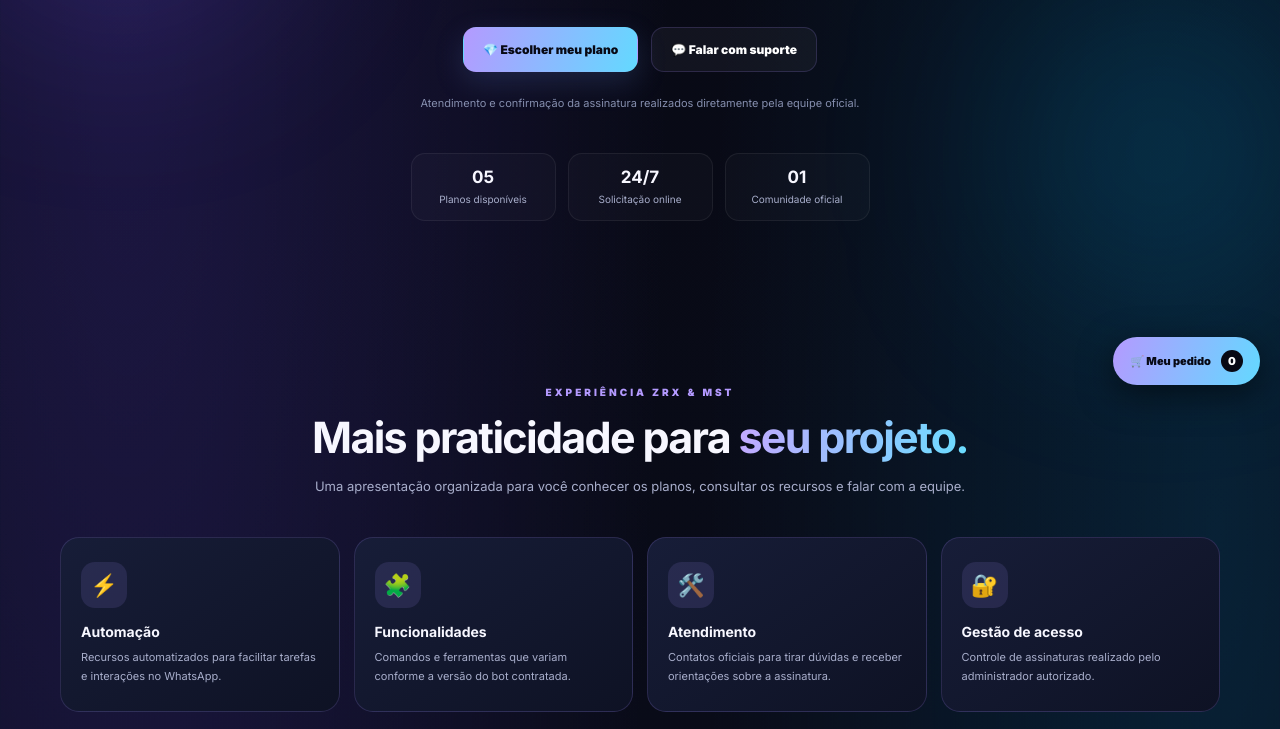
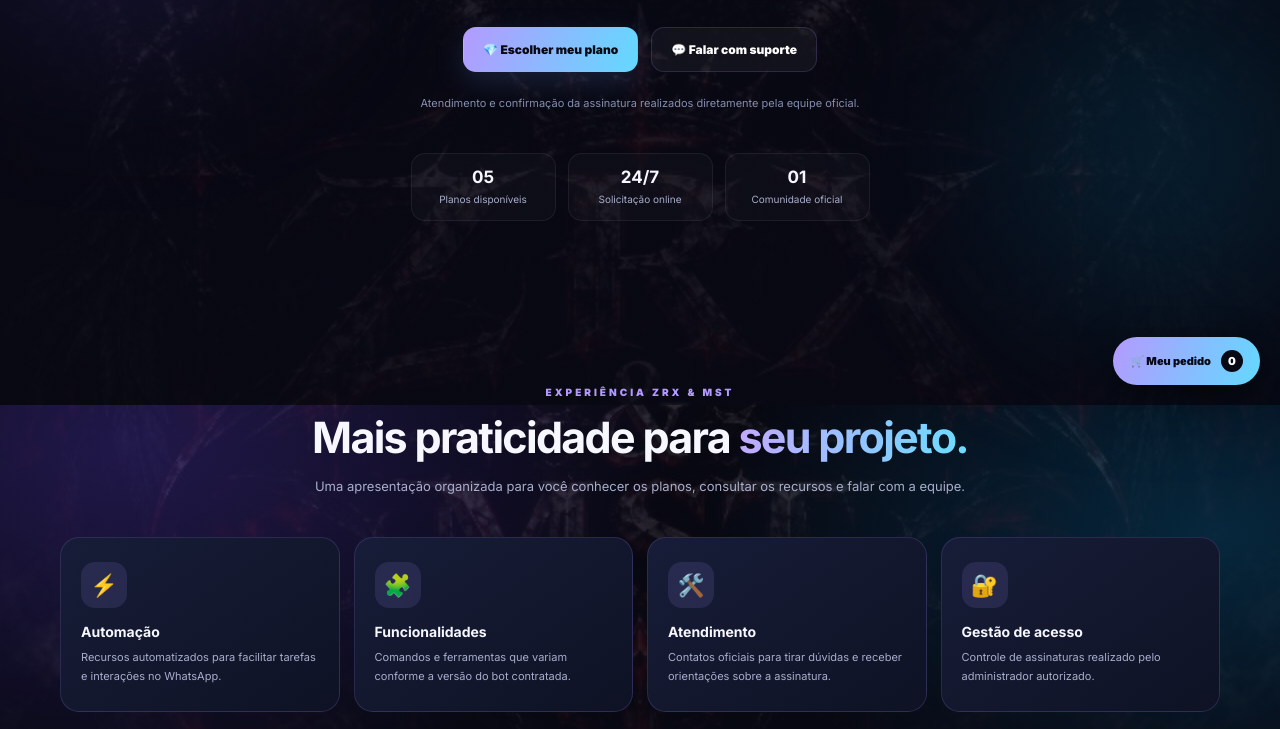
Before and after one commit to hackermesteriozo-blip/ZRX-MST, a plain HTML site: page index.html in a window 1280 px wide. Shown: the part 395-1124 px from the top of the page. Drawn offline with Linux system fonts and the light colour scheme.

Commit message:
Update body background gradient and image

```diff
--- a/index.html
+++ b/index.html
@@ -11,7 +11,7 @@
 :root{--bg:#080914;--panel:#11162c;--panel2:#171d39;--purple:#a88cff;--blue:#61d8ff;--green:#45dda5;--text:#f7f7ff;--muted:#a8aecb;--line:rgba(168,140,255,.18)}
 *{box-sizing:border-box;margin:0;padding:0}
 html{scroll-behavior:smooth}
-body{font-family:Inter,Arial,sans-serif;color:var(--text);background:radial-gradient(ellipse at 10% 5%,rgba(112,76,255,.2),transparent 34rem),radial-gradient(ellipse at 95% 16%,rgba(0,180,255,.13),transparent 32rem),linear-gradient(180deg,#080914,#0b1020 58%,#080914);overflow-x:hidden}
+body{font-family:Inter,Arial,sans-serif;color:var(--text);background:radial-gradient(ellipse at 10% 5%,rgba(112,76,255,.24),transparent 34rem),radial-gradient(ellipse at 95% 16%,rgba(0,180,255,.18),transparent 32rem),linear-gradient(180deg,rgba(8,9,20,.84),rgba(8,9,20,.91) 58%,rgba(8,9,20,.94)),url("https://raw.githubusercontent.com/hackermesteriozo-blip/ZRX-MST/main/WhatsApp%20Image%202026-11-13%20at%2021.55.11.jpeg") center/cover fixed;overflow-x:hidden}
 a{text-decoration:none;color:inherit}
 button{font:inherit}
 .container{width:min(1160px,92%);margin:auto}
```
